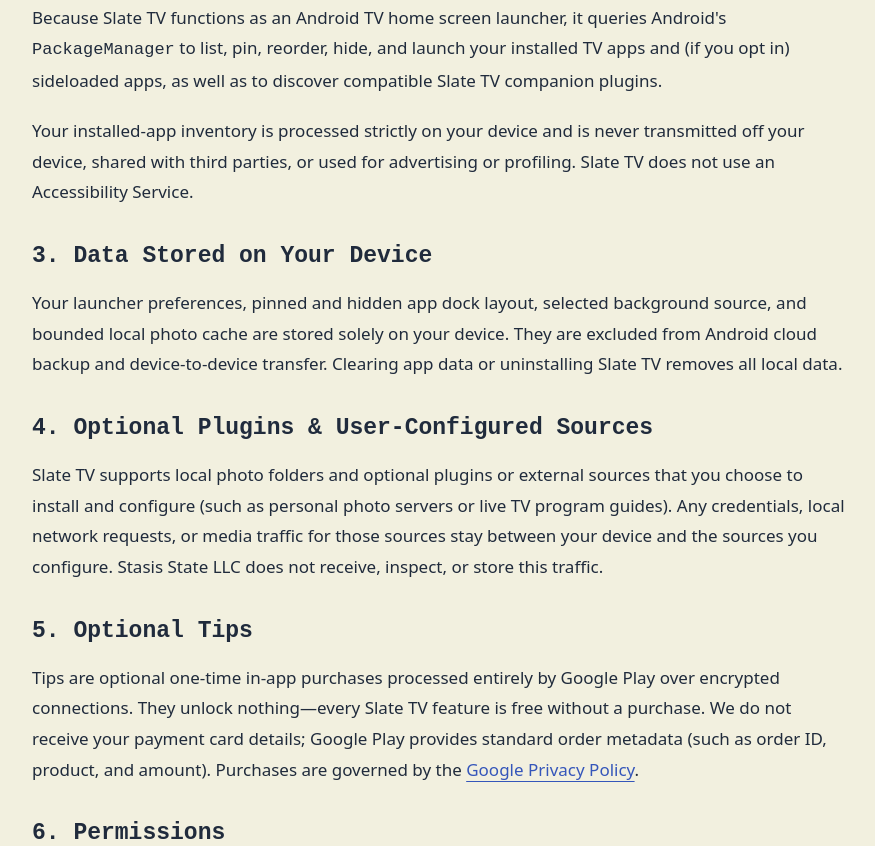
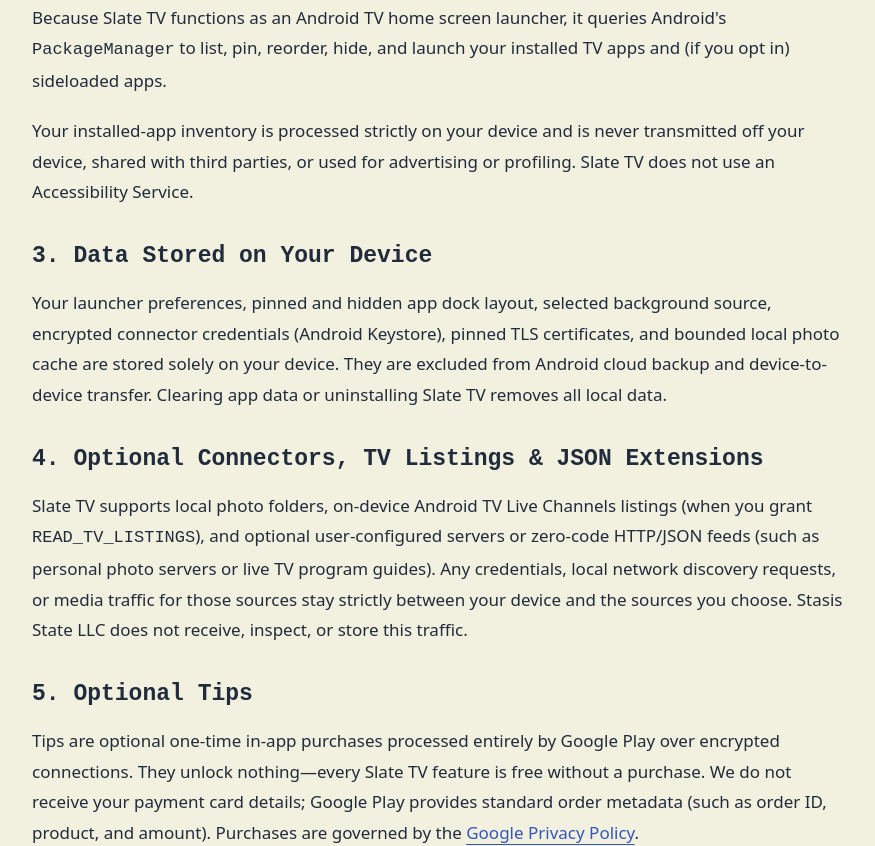
Before and after one commit to Elevate08/stasisstatellc-website, a plain HTML site: page slatetv-privacy.html in a window 1280 px wide. Shown: the part 734-1580 px from the top of the page, without its empty margins (198-1073 px from the left). Drawn offline with Linux system fonts and the light colour scheme.

Commit message:
Update Slate TV privacy policy for built-in connectors and zero-code JSON extensions

```diff
--- a/slatetv-privacy.html
+++ b/slatetv-privacy.html
@@ -74,7 +74,7 @@
 
         <h2>2. Installed Applications &amp; Package Visibility</h2>
         <p>
-          Because Slate TV functions as an Android TV home screen launcher, it queries Android's <code>PackageManager</code> to list, pin, reorder, hide, and launch your installed TV apps and (if you opt in) sideloaded apps, as well as to discover compatible Slate TV companion plugins.
+          Because Slate TV functions as an Android TV home screen launcher, it queries Android's <code>PackageManager</code> to list, pin, reorder, hide, and launch your installed TV apps and (if you opt in) sideloaded apps.
         </p>
         <p>
           Your installed-app inventory is processed strictly on your device and is never transmitted off your device, shared with third parties, or used for advertising or profiling. Slate TV does not use an Accessibility Service.
@@ -82,12 +82,12 @@
 
         <h2>3. Data Stored on Your Device</h2>
         <p>
-          Your launcher preferences, pinned and hidden app dock layout, selected background source, and bounded local photo cache are stored solely on your device. They are excluded from Android cloud backup and device-to-device transfer. Clearing app data or uninstalling Slate TV removes all local data.
+          Your launcher preferences, pinned and hidden app dock layout, selected background source, encrypted connector credentials (Android Keystore), pinned TLS certificates, and bounded local photo cache are stored solely on your device. They are excluded from Android cloud backup and device-to-device transfer. Clearing app data or uninstalling Slate TV removes all local data.
         </p>
 
-        <h2>4. Optional Plugins &amp; User-Configured Sources</h2>
+        <h2>4. Optional Connectors, TV Listings &amp; JSON Extensions</h2>
         <p>
-          Slate TV supports local photo folders and optional plugins or external sources that you choose to install and configure (such as personal photo servers or live TV program guides). Any credentials, local network requests, or media traffic for those sources stay between your device and the sources you configure. Stasis State LLC does not receive, inspect, or store this traffic.
+          Slate TV supports local photo folders, on-device Android TV Live Channels listings (when you grant <code>READ_TV_LISTINGS</code>), and optional user-configured servers or zero-code HTTP/JSON feeds (such as personal photo servers or live TV program guides). Any credentials, local network discovery requests, or media traffic for those sources stay strictly between your device and the sources you choose. Stasis State LLC does not receive, inspect, or store this traffic.
         </p>
 
         <h2>5. Optional Tips</h2>
```
